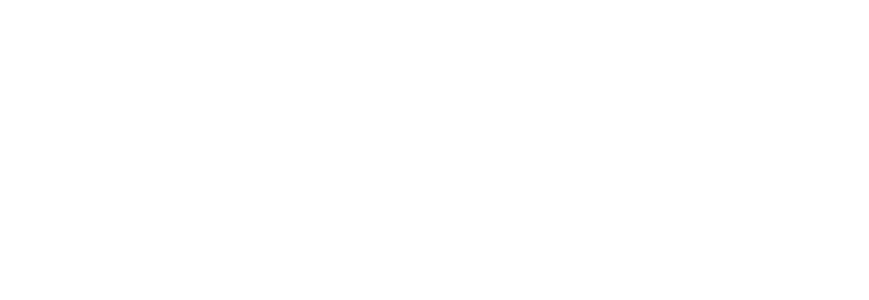
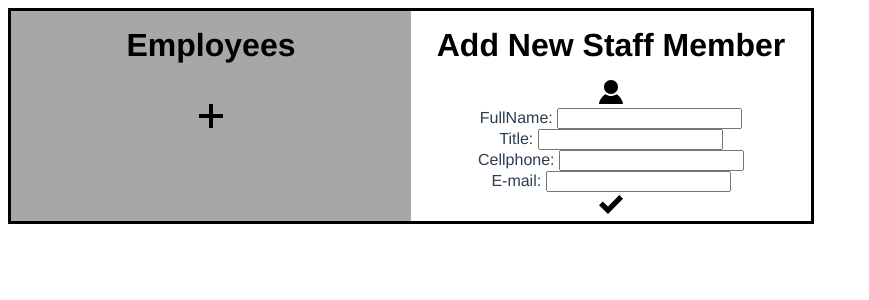
Before and after one commit to icasamoubica/staff-list-vue, a Vue app: page /addStaff in a window 1280 px wide. Shown: the top 300 px of the page, without its empty margins (0-869 px from the left). Built offline with nearby package versions, Linux system fonts and the light colour scheme.

Commit message:
done some basic styling

```diff
--- /dev/null
+++ b/src/components/create-member.vue
@@ -0,0 +1,62 @@
+<template>
+    <div class="addStaffMember">
+        <h3 class="titleHeader">Add New Staff Member</h3>
+        <div class="photo">
+            <svg xmlns="http://www.w3.org/2000/svg" width="24" height="24" viewBox="0 0 24 24"><path d="M19 7.001c0 3.865-3.134 7-7 7s-7-3.135-7-7c0-3.867 3.134-7.001 7-7.001s7 3.134 7 7.001zm-1.598 7.18c-1.506 1.137-3.374 1.82-5.402 1.82-2.03 0-3.899-.685-5.407-1.822-4.072 1.793-6.593 7.376-6.593 9.821h24c0-2.423-2.6-8.006-6.598-9.819z"/></svg>
+        </div>
+
+        <form>
+            <label for="fullName">FullName: </label>
+            <input type="text"  v-model="person.fullName" id="fullName" name="fullName"><br>
+            <label for="title">Title: </label>
+            <input type="text"  v-model="person.title" id="title" name="title"><br>
+            <label for="cellPhone">Cellphone: </label>
+            <input type="text" v-model="person.cellPhone" id="cellPhone" name="cellPhone"><br>
+            <label for="eMail">E-mail: </label>
+            <input type="text" v-model="person.eMail" id="eMail" name="eMail"><br>
+        </form>
+
+        <router-link v-bind:to="'/staffmember/' + person.id">
+            <button v-on:click="saveData">
+                <svg xmlns="http://www.w3.org/2000/svg" width="24" height="24" viewBox="0 0 24 24"><path d="M20.285 2l-11.285 11.567-5.286-5.011-3.714 3.716 9 8.728 15-15.285z"/></svg>
+            </button>
+        </router-link>
+    </div>
+</template>
+
+<script>
+export default {
+    data(){return {
+        person: {
+            "id" : this.randomId(),
+            "fullName" : "",
+            "title" : "",
+            "cellPhone" : "",
+            "eMail" : ""
+        }
+    }},
+
+    methods: {
+        saveData() {
+            console.log("adding...");
+            console.log(this.person);
+
+            this.$root.addPerson(this.person)
+        },
+        randomId() {
+            let a = Math.floor(Math.random() * Math.floor(1000));
+            return a;
+        }
+    }
+}
+</script>
+
+<style>
+.titleHeader {
+  color: black;
+  font-size: 2rem;
+  padding: 0;
+  margin: 1rem;
+}
+
+</style>
--- a/src/components/edit-staff-member.vue
+++ b/src/components/edit-staff-member.vue
@@ -1,9 +1,17 @@
 <template>
     <div class="editStaffMember">
-        <h3>Details</h3>
-        <input type="text" v-model="person.fullName">
-        <input type="text" v-model="person.cellPhone">
-        <input type="text" v-model="person.eMail">
+        <h3 class="titleHeader">Details</h3>
+        <div class="photo">
+            <svg xmlns="http://www.w3.org/2000/svg" width="100px" height="100px" viewBox="0 0 24 24"><path d="M19 7.001c0 3.865-3.134 7-7 7s-7-3.135-7-7c0-3.867 3.134-7.001 7-7.001s7 3.134 7 7.001zm-1.598 7.18c-1.506 1.137-3.374 1.82-5.402 1.82-2.03 0-3.899-.685-5.407-1.822-4.072 1.793-6.593 7.376-6.593 9.821h24c0-2.423-2.6-8.006-6.598-9.819z"/></svg>
+        </div>
+        <form>
+            <label for="fullName">FullName: </label>
+            <input type="text"  v-model="person.fullName" id="fullName" name="fullName"><br>
+            <label for="cellPhone">Cellphone: </label>
+            <input type="text" v-model="person.cellPhone" id="cellPhone" name="cellPhone"><br>
+            <label for="eMail">E-mail: </label>
+            <input type="text" v-model="person.eMail" id="eMail" name="eMail"><br>
+        </form>
         <router-link v-bind:to="'/staffmember/' + person.id">
             <button v-on:click="saveData">
                 <svg xmlns="http://www.w3.org/2000/svg" width="24" height="24" viewBox="0 0 24 24"><path d="M20.285 2l-11.285 11.567-5.286-5.011-3.714 3.716 9 8.728 15-15.285z"/></svg>
@@ -22,7 +30,7 @@
             "cellPhone" : this.$root.getStaffMember( this.$route.params.id ).cellPhone,
             "eMail" : this.$root.getStaffMember( this.$route.params.id ).eMail
         }
-  }},
+    }},
 
     computed: {
         getStaffMember() {
@@ -41,5 +49,22 @@
 </script>
 
 <style>
+.editStaffMember {
+        display: flex;
+        flex-direction: column;
+        justify-content: center;
+        align-content: center;
+    }
+
+.nameAndButton {
+    display: flex;
+    flex-direction: row;
+    justify-content: center;
+    align-content: center;
+}
+button {
+    border:none;
+    background-color: white;
+}
 
 </style>
--- a/src/components/empty-staff-member.vue
+++ b/src/components/empty-staff-member.vue
@@ -1,5 +1,5 @@
 <template>
-    <p>No staff memer selected</p>
+    <h3>Details</h3>
 </template>
 
 <script>
--- a/src/components/staff-member-details.vue
+++ b/src/components/staff-member-details.vue
@@ -1,15 +1,23 @@
 <template>
     <div class="staffMemberDetails">
-        <h3>Details</h3>
+        <h3 class="titleHeader">Details</h3>
+        <div class="photo">
+            <svg xmlns="http://www.w3.org/2000/svg" width="100px" height="100px" viewBox="0 0 24 24"><path d="M19 7.001c0 3.865-3.134 7-7 7s-7-3.135-7-7c0-3.867 3.134-7.001 7-7.001s7 3.134 7 7.001zm-1.598 7.18c-1.506 1.137-3.374 1.82-5.402 1.82-2.03 0-3.899-.685-5.407-1.822-4.072 1.793-6.593 7.376-6.593 9.821h24c0-2.423-2.6-8.006-6.598-9.819z"/></svg>
+        </div>
         <div class="nameAndButton">
-            <p>{{person.fullName}}</p>
+            <h3>{{person.fullName}}</h3>
             <router-link v-bind:to="'/staffmember/' + person.id + '/edit'" tag="button">
                 <svg xmlns="http://www.w3.org/2000/svg" width="15" height="15" viewBox="0 0 24 24"><path d="M7.127 22.562l-7.127 1.438 1.438-7.128 5.689 5.69zm1.414-1.414l11.228-11.225-5.69-5.692-11.227 11.227 5.689 5.69zm9.768-21.148l-2.816 2.817 5.691 5.691 2.816-2.819-5.691-5.689z"/></svg>
             </router-link>
+
         </div>
         <p>Phone: {{person.cellPhone}}</p>
         <p>E-mail: {{person.eMail}}</p>
-
+        <router-link v-bind:to="'/staffmember/'">
+            <button v-on:click="deleteMember">
+                <svg xmlns="http://www.w3.org/2000/svg" width="24" height="24" viewBox="0 0 24 24"><path d="M3 6v18h18v-18h-18zm5 14c0 .552-.448 1-1 1s-1-.448-1-1v-10c0-.552.448-1 1-1s1 .448 1 1v10zm5 0c0 .552-.448 1-1 1s-1-.448-1-1v-10c0-.552.448-1 1-1s1 .448 1 1v10zm5 0c0 .552-.448 1-1 1s-1-.448-1-1v-10c0-.552.448-1 1-1s1 .448 1 1v10zm4-18v2h-20v-2h5.711c.9 0 1.631-1.099 1.631-2h5.315c0 .901.73 2 1.631 2h5.712z"/></svg>
+            </button>
+        </router-link>
     </div>
 </template>
 
@@ -20,20 +28,38 @@
         person() {
             return this.$root.getStaffMember( this.$route.params.id )
         }
+    },
+    methods: {
+        deleteMember() {
+            this.$root.deleteMember( this.$route.params.id )
+        }
     }
 }
 </script>
 
 <style>
+.titleHeader {
+  color: black;
+  font-size: 2rem;
+  padding: 0;
+  margin: 1rem;
+}
     .staffMemberDetails {
         display: flex;
         flex-direction: column;
+        justify-content: center;
+        align-content: center;
     }
 
     .nameAndButton {
         display: flex;
         flex-direction: row;
         justify-content: center;
+        align-content: center;
+    }
+    button {
+        border:none;
+        background-color: white;
     }
 
 </style>
--- a/src/main.js
+++ b/src/main.js
@@ -1,7 +1,7 @@
 import Vue from 'vue'
 import App from './App.vue'
 import router from './router'
-import staff from '@/assets/staff.json'
+// import staff from '@/assets/staff.json'
 
 Vue.config.productionTip = false
 
@@ -9,7 +9,7 @@
 
 new Vue({
   data(){ return {
-      staff: staff.staffList
+      staff: [Object]
   }},
 
   methods:{
@@ -17,16 +17,34 @@
       return this.staff.find(member => member.id == id)
     },
 
-    savePerson(person) {
+    savePerson(personToEdit) {
         for (let tempPerson of this.staff) {
-          if (tempPerson.id === person.id) {
-            tempPerson.fullName = person.fullName
-            tempPerson.title = person.title
-            tempPerson.cellPhone = person.cellPhone
-            tempPerson.eMail = person.eMail
-            console.log(person.fullName + ' edited');
+          if (tempPerson.id === personToEdit.id) {
+            tempPerson.fullName = personToEdit.fullName
+            tempPerson.title = personToEdit.title
+            tempPerson.cellPhone = personToEdit.cellPhone
+            tempPerson.eMail = personToEdit.eMail
+            console.log(personToEdit.fullName + ' edited');
           }
         }
+    },
+
+    addPerson(newPerson) {
+        this.staff.push(newPerson)
+    },
+
+    deleteMember(id) {
+      console.log("deleting member with id " + id);
+      let index = 0
+      let indexToDelete = -1
+      for (let person of this.staff) {
+          if (person.id === id) {
+            indexToDelete = index
+          }
+      }
+      if (indexToDelete>-1) {
+        this.staff.splice(indexToDelete,1)
+      }
     }
   },
 
--- a/src/router/index.js
+++ b/src/router/index.js
@@ -4,6 +4,7 @@
 import StaffMemberDetails from '@/components/staff-member-details.vue'
 import EditStaffMember from '@/components/edit-staff-member.vue'
 import EmptyStaffMember from '@/components/empty-staff-member'
+import AddNewMember from '@/components/create-member.vue'
 
 Vue.use(VueRouter)
 
@@ -28,6 +29,11 @@
           path: '/staffmember/:id/edit',
           name: 'EditStaffMember',
           component: EditStaffMember
+        },
+        {
+          path: '/addStaff/',
+          name: 'AddNewStaffMember',
+          component: AddNewMember
         }
     ]
 
--- a/src/views/StaffList.vue
+++ b/src/views/StaffList.vue
@@ -1,11 +1,15 @@
 <template>
 <div class="wrapper">
     <div class="StaffList">
+      <h3 class="titleHeader">Employees</h3>
         <router-link
           v-for="staffMember in staff"
           v-bind:key="staffMember.id"
           v-bind:to="'/staffmember/' + staffMember.id"
         >{{staffMember.fullName}}</router-link>
+        <router-link v-bind:to="'/addStaff/'">
+            <svg xmlns="http://www.w3.org/2000/svg" width="24" height="24" viewBox="0 0 24 24"><path d="M24 10h-10v-10h-4v10h-10v4h10v10h4v-10h10z"/></svg>
+        </router-link>
     </div>
     <router-view></router-view>
   </div>
@@ -23,13 +27,43 @@
 </script>
 
 <style scoped>
+
+.titleHeader {
+  color: black;
+  font-size: 2rem;
+  padding: 0;
+  margin: 1rem;
+}
+
+a:link {
+  text-decoration: none;
+  font-size: 1.3rem;
+  padding: 0.5rem;
+}
+
+/* visited link */
+a:visited {
+  color: black;
+}
+
+/* mouse over link */
+a:hover {
+  background-color: rgb(77, 77, 78);
+}
+
+/* selected link */
+a:active {
+  background-color: rgb(77, 77, 78);
+}
 .wrapper{
   max-width: 50rem;
   display: grid;
   grid-template-columns: 1fr 1fr;
+  border: 3px solid black;
 }
 .StaffList {
   display: flex;
   flex-direction: column;
+  background-color: rgb(168, 167, 165);
 }
 </style>
```
